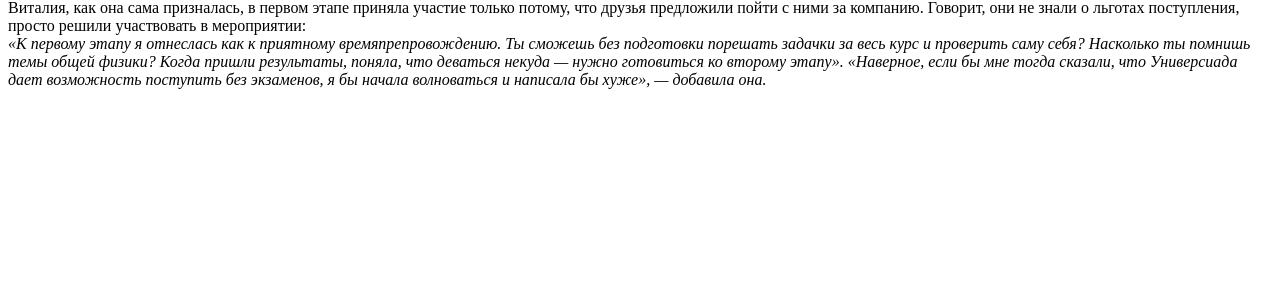
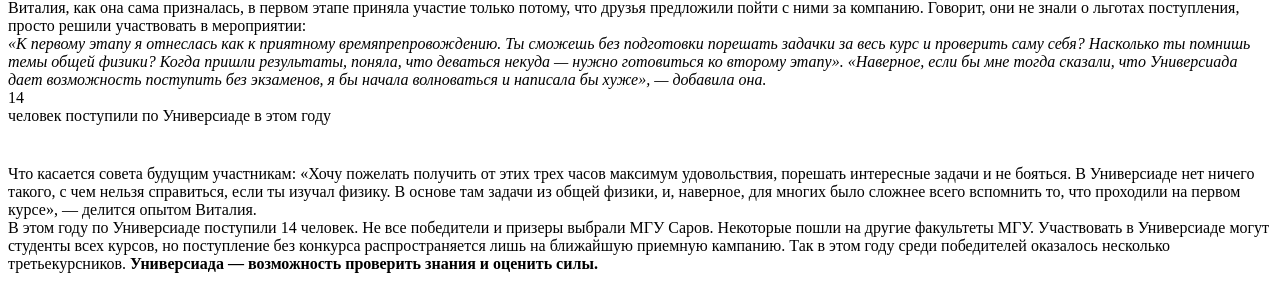
Before and after one commit to voskanvl/MGUSarov---admission-campaign, a Node project: template src/pug/sections/universiada.pug in a window 1280 px wide. Shown: the part 1070-1351 px from the top of the page. Before the commit the page ends 1167 px from the top, so only its background shows below. Run offline with Node 20 templates, Linux system fonts and the light colour scheme; the template is opened without the code that fills it, so the values that code supplies are empty.

Commit message:
universiada pre finish

```diff
--- a/src/pug/sections/universiada.pug
+++ b/src/pug/sections/universiada.pug
@@ -24,3 +24,13 @@
                 .ncfm__item Виталия, как она сама призналась, в первом этапе приняла участие только потому, что друзья предложили пойти с ними за компанию. Говорит, они не знали о льготах поступления, просто решили участвовать в мероприятии:
                 .ncfm__item
                     em «К первому этапу я отнеслась как к приятному времяпрепровождению. Ты сможешь без подготовки порешать задачки за весь курс и проверить саму себя? Насколько ты помнишь темы общей физики? Когда пришли результаты, поняла, что деваться некуда — нужно готовиться ко второму этапу». «Наверное, если бы мне тогда сказали, что Универсиада дает возможность поступить без экзаменов, я бы начала волноваться и написала бы хуже», — добавила она.
+        .ncfm__block.direction
+            .direction__left
+                .direction__value 14
+                .direction__caption человек поступили по Универсиаде в этом году
+            .direction__right
+                img.direction__icon(src="../../../assets/svg/сurrriculum/icon.svg")
+        .ncfm__block
+            .ncfm__item Что касается совета будущим участникам: «Хочу пожелать получить от этих трех часов максимум удовольствия, порешать интересные задачи и не бояться. В Универсиаде нет ничего такого, с чем нельзя справиться, если ты изучал физику. В основе там задачи из общей физики, и, наверное, для многих было сложнее всего вспомнить то, что проходили на первом курсе», — делится опытом Виталия.
+            .ncfm__item В этом году по Универсиаде поступили 14 человек. Не все победители и призеры выбрали МГУ Саров. Некоторые пошли на другие факультеты МГУ. Участвовать в Универсиаде могут студенты всех курсов, но поступление без конкурса распространяется лишь на ближайшую приемную кампанию. Так в этом году среди победителей оказалось несколько третьекурсников.
+                strong Универсиада — возможность проверить знания и оценить силы.
--- a/src/sass/_direction.sass
+++ b/src/sass/_direction.sass
@@ -1,4 +1,5 @@
 .direction
+    flex-direction: row
     border: 1px solid #fff
     display: flex
     justify-content: space-between
```
Also changed, not shown: src/sass/sections/_ncfm.sass (+16 -0 lines).
